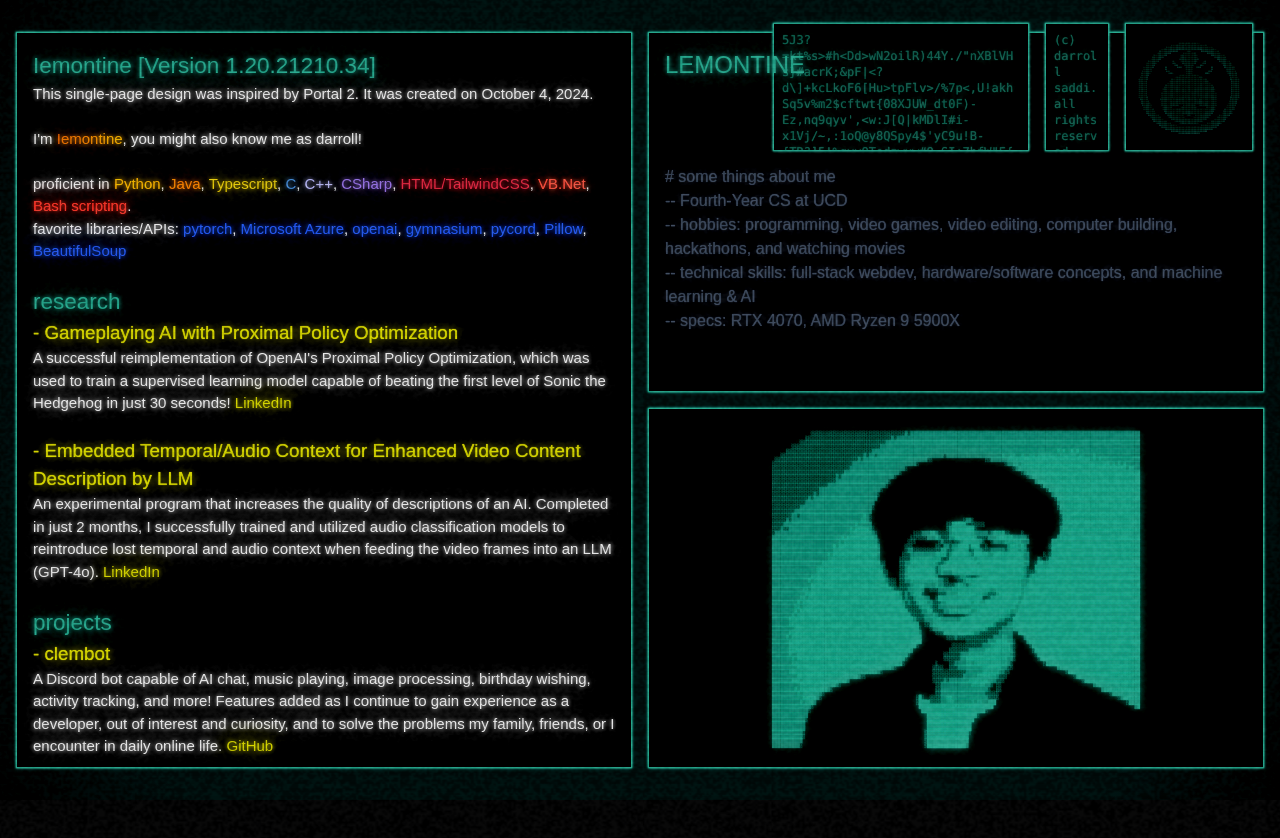
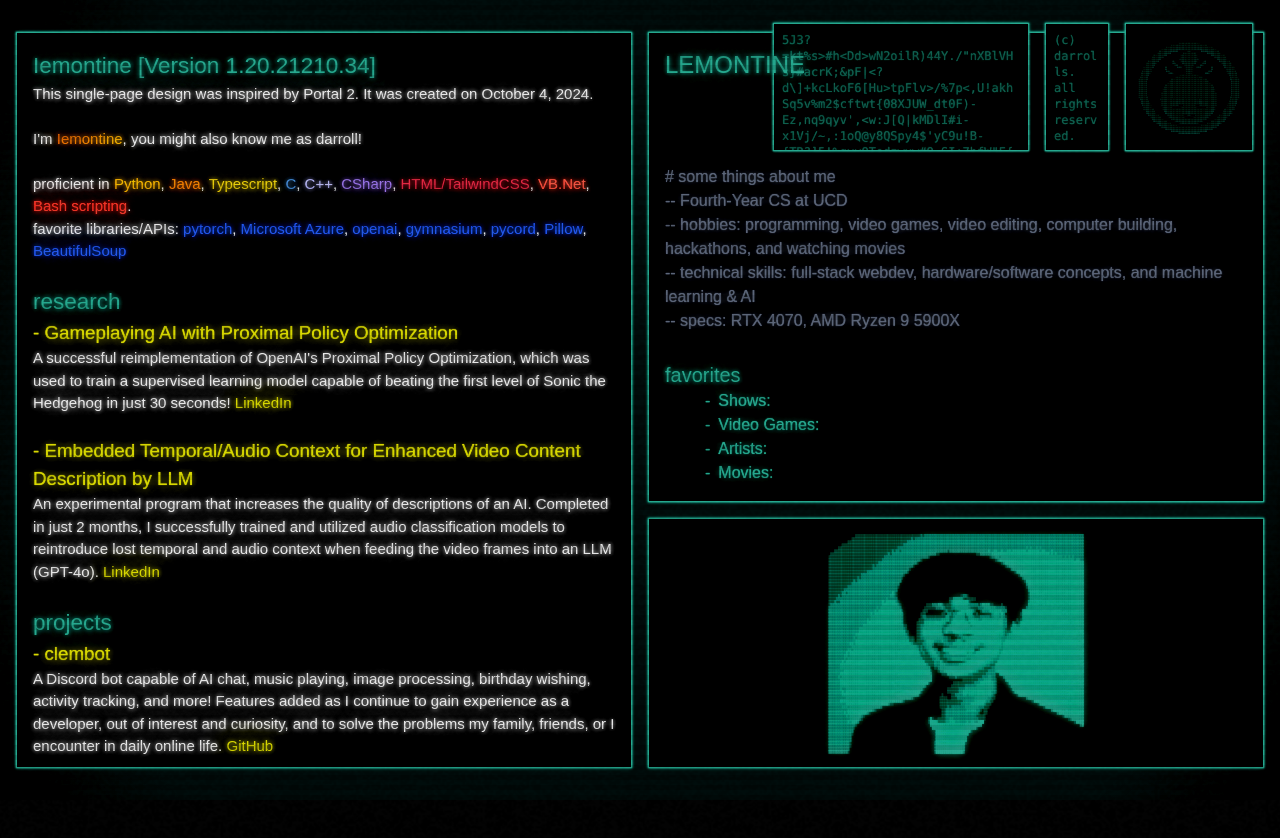
Before and after one commit to Iemontine/portfolio, a React (Create React App) app: page / in a window 1280 px wide. Shown: the top 838 px of the page. Built offline with nearby package versions, Linux system fonts and the light colour scheme; a web font is replaced by a local one.

Commit message:
added experience & favorites, changed some colors, cleaned up warnings

```diff
--- a/src/App.css
+++ b/src/App.css
@@ -59,6 +59,10 @@ div {
 	text-shadow: 0 0 1px currentColor, 0 0 10px currentColor
 }
 
+ul li {
+	padding-left: 20px;
+}
+
 ::-webkit-scrollbar {
 	width: 10px;
 }
@@ -89,10 +93,9 @@ div {
 	height: 100%;
 	background: linear-gradient(to bottom,
 			transparent 50%,
-			rgba(0, 0, 0, 0.078) 50%);
-	opacity: 70%;
-	background-size: 100% 8px;
-	z-index: 50;
+			rgba(0, 0, 0, 0.1) 50%);
+	background-size: 100% 10px;
+	z-index: 100;
 	pointer-events: none;
 }
 
@@ -102,7 +105,7 @@ div {
 	height: 300%;
 	top: -100%;
 	left: -50%;
-	opacity: 0.04;
+	opacity: 0.01;
 	position: fixed;
 	z-index: 50;
 	pointer-events: none;
--- a/src/components/AboutBox.tsx
+++ b/src/components/AboutBox.tsx
@@ -8,23 +8,13 @@ const ASCII_LENGTH = 248;
 const UPDATE_INTERVAL = 250;
 const UPDATE_CHARS = 10;
 
-const generateRandomAscii = (length: number) => Array.from({ length }, () => String.fromCharCode(Math.floor(Math.random() * (ASCII_MAX - ASCII_MIN + 1)) + ASCII_MIN)).join("");
-
-const updateRandomCharacters = (content: string, count: number) => {
-	const contentArray = content.split("");
-	for (let i = 0; i < count; i++) {
-		const randomIndex = Math.floor(Math.random() * contentArray.length);
-		contentArray[randomIndex] = String.fromCharCode(Math.floor(Math.random() * (ASCII_MAX - ASCII_MIN + 1)) + ASCII_MIN);
-	}
-	return contentArray.join("");
-};
-
 interface OverlayBoxProps {
 	style?: React.CSSProperties;
 	className?: string;
 	children: React.ReactNode;
 }
 
+// Cosmetic boxes with border and background color
 const OverlayBox: React.FC<OverlayBoxProps> = ({ style, className, children }) => (
 	<div style={{ borderColor: INTERFACE_COLOR, backgroundColor: 'BACKGROUND_COLOR', transform: "translate(-10px, -10px)", ...style }} className={`border p-2 overflow-hidden font-mono ${className}`}>
 		{children}
@@ -51,11 +41,18 @@ const AboutBox: React.FC = () => {
 				<br/>
 				<br/>
 				<br/>
-                <h4 className="text-gray-600 text-base">  # some things about me</h4>
-                <h4 className="text-gray-600 text-base">-- Fourth-Year CS at UCD</h4>
-                <h4 className="text-gray-600 text-base">-- hobbies: programming, video games, video editing, computer building, hackathons, and watching movies</h4>
-                <h4 className="text-gray-600 text-base">-- technical skills: full-stack webdev, hardware/software concepts, and machine learning & AI</h4>
-                <h4 className="text-gray-600 text-base">-- specs: RTX 4070, AMD Ryzen 9 5900X</h4>
+                <h4 className="text-gray-500 text-base">  # some things about me</h4>
+                <h4 className="text-gray-500 text-base">-- Fourth-Year CS at UCD</h4>
+                <h4 className="text-gray-500 text-base">-- hobbies: programming, video games, video editing, computer building, hackathons, and watching movies</h4>
+                <h4 className="text-gray-500 text-base">-- technical skills: full-stack webdev, hardware/software concepts, and machine learning & AI</h4>
+				<h4 className="text-gray-500 text-base">-- specs: RTX 4070, AMD Ryzen 9 5900X</h4><br></br>
+				<h3 style={{ color: "#4fae9b" }} id='header_favorites'>favorites</h3>
+					<ul className="list-none pl-5 text-base">
+						<li className="before:content-['-'] before:pr-2">Shows:</li>
+						<li className="before:content-['-'] before:pr-2">Video Games:</li>
+						<li className="before:content-['-'] before:pr-2">Artists: </li>
+						<li className="before:content-['-'] before:pr-2">Movies:</li>
+					</ul>
 			</div>
 			<div className='absolute right-0 top-0 flex space-x-4 z-1'>
 				<OverlayBox className='h-32 w-64'>
@@ -65,7 +62,7 @@ const AboutBox: React.FC = () => {
 				</OverlayBox>
 				<OverlayBox className='h-32 w-16'>
 					<div className='text-xs whitespace-pre-wrap break-words' style={{ color: "#2e685c" }}>
-						{"(c) darroll saddi. all rights reserved."}
+						{"(c) darrolls. all rights reserved."}
 					</div>
 				</OverlayBox>
 				<OverlayBox className='h-32 w-32 flex items-center justify-center p-0' style={{ fontSize: "2px", lineHeight: "1" }}>
@@ -78,4 +75,15 @@ const AboutBox: React.FC = () => {
 	);
 };
 
+// For random text effect in first cosmetic box
+const generateRandomAscii = (length: number) => Array.from({ length }, () => String.fromCharCode(Math.floor(Math.random() * (ASCII_MAX - ASCII_MIN + 1)) + ASCII_MIN)).join("");
+const updateRandomCharacters = (content: string, count: number) => {
+	const contentArray = content.split("");
+	for (let i = 0; i < count; i++) {
+		const randomIndex = Math.floor(Math.random() * contentArray.length);
+		contentArray[randomIndex] = String.fromCharCode(Math.floor(Math.random() * (ASCII_MAX - ASCII_MIN + 1)) + ASCII_MIN);
+	}
+	return contentArray.join("");
+};
+
 export default AboutBox;
--- a/src/components/ArtBox.tsx
+++ b/src/components/ArtBox.tsx
@@ -165,7 +165,7 @@ const ArtBox: React.FC<ArtBoxProps> = ({ currentPage, setCurrentPage }) => {
 	const calculateFontSizeAndLineHeight = (text: string) => {
 		const lines = text.split("\n").length;
 
-		const containerWidth = dimensions.width;
+		// const containerWidth = dimensions.width;
 		const containerHeight = dimensions.height;
 
 		let fontSize = ``;
--- a/src/components/ContentBox.tsx
+++ b/src/components/ContentBox.tsx
@@ -48,7 +48,7 @@ const ContentBox: React.FC = () => {
 				typeSectionText(sectionIndex); // Start typing text when section becomes visible
 			}
 		});
-	}, [visibleSections]);
+	}, [visibleSections, typedText]);
 
 	const typeSectionText = (sectionIndex: number) => {
 		const sectionText = CONTENT.split("<br>")[sectionIndex];
--- a/src/constants.ts
+++ b/src/constants.ts
@@ -10,6 +10,7 @@ const PAGE_CONTENT = [
 
 // TODO: variable speed for deleting/writing to account for string length including html
 
+// Dangerously set HTML for now
 const CONTENT = `
 <h1 style='color: #4fae9b;' id='header_portfolio'>
 	Iemontine [Version 1.20.21210.34]
@@ -68,14 +69,39 @@ I built a user-friendly & maintainable VB.Net application for the UC Davis Libra
 <h2 style='color: #e2e224;'>- other.webdev</h2>
 This website, GridGame, in addition to a study functionality/CSS reimplementation of the Official OMORI Website, and a microblog site utilizing a SQLite database backend were developed as practice projects to improve webdev.
 <br></br>
-<h1 style='color: #4fae9b;' id='header_favorites'>favorites</h1>
 
+<h1 style='color: #4fae9b;' id='header_experience'>experience</h1><br>
+<h2 class="text-xl text-purple-600">- Information Technology Infrastructure Services, <span class="text-sm"> UC DAVIS LIBRARY </span></h2><br>
+<h4 class="text-gray-500 text-base">Dec 2023 - PRESENT [11 months]</h4>
+<ul class="list-none pl-5">
+    <li class="before:content-['-'] before:pr-2">Developed software with .NET framework to accelerate setup of workstations for student, staff, and public use, a self-led and maintained effort.</li>
+    <li class="before:content-['-'] before:pr-2">Troubleshooting and setup of computer equipment and software for several departments each with dozens of staff.</li>
+    <li class="before:content-['-'] before:pr-2">Responsible for maintaining efficient communication coming from the ITIS department, when technical support is needed.</li>
+</ul><br></br>
+
+<h2 class="text-xl text-purple-600">- System Developer and Administrator, <span class="text-sm"> COMFORT LIVING FOR SENIORS </span></h2><br>
+<h4 class="text-gray-500 text-base">2021 - PRESENT [3 years]</h4><br>
+<ul class="list-none pl-5">
+    <li class="before:content-['-'] before:pr-2">Created a web interface and several user-friendly tools allowing employees to electronically input a variety of elderly patient data, allowing the business to go paperless.</li>
+    <li class="before:content-['-'] before:pr-2">Formatted data, made accessible online by staff and inspection, using semi-complex spreadsheet functionality.</li>
+    <li class="before:content-['-'] before:pr-2">Performed routine system maintenance to ensure operations are smooth and to remove errors, and adding new features or functionality as requested.</li>
+</ul><br></br>
+
+<h2 class="text-xl text-purple-600">- President of the STEM Club, <span class="text-sm"> SOLANO COMMUNITY COLLEGE </span></h2><br>
+<h4 class="text-gray-500 text-base">Fall 2021 - Spring 2023 [2 years]</h4>
+<ul class="list-none pl-5">
+    <li class="before:content-['-'] before:pr-2">Maintained position-specific responsibilities while facilitating the meetings and discussions held for a club of nearly 200 members.</li>
+    <li class="before:content-['-'] before:pr-2">Planned many fun & educational events, including coastal clean-ups, a science fair, peer networking and tutoring opportunities, and museum field trips.</li>
+</ul><br></br>
 `;
+
+// Map header name to art, used to determine which page to display based on which header is in view
 const PAGE_ASCII_ART = [
 	{ id: 0, headerId: "header_portfolio", content: artPage0 },
 	{ id: 1, headerId: "header_research", content: artPage2 },
 	{ id: 2, headerId: "header_projects", content: artPage1 },
-	{ id: 3, headerId: "header_favorites", content: artPage3 },
+	{ id: 3, headerId: "header_experience", content: artPage4 },
+	{ id: 4, headerId: "header_favorites", content: artPage3 },
 ];
 
 const CHARS_PER_TICK = 2;   // content: Number of characters to type per tick
```
